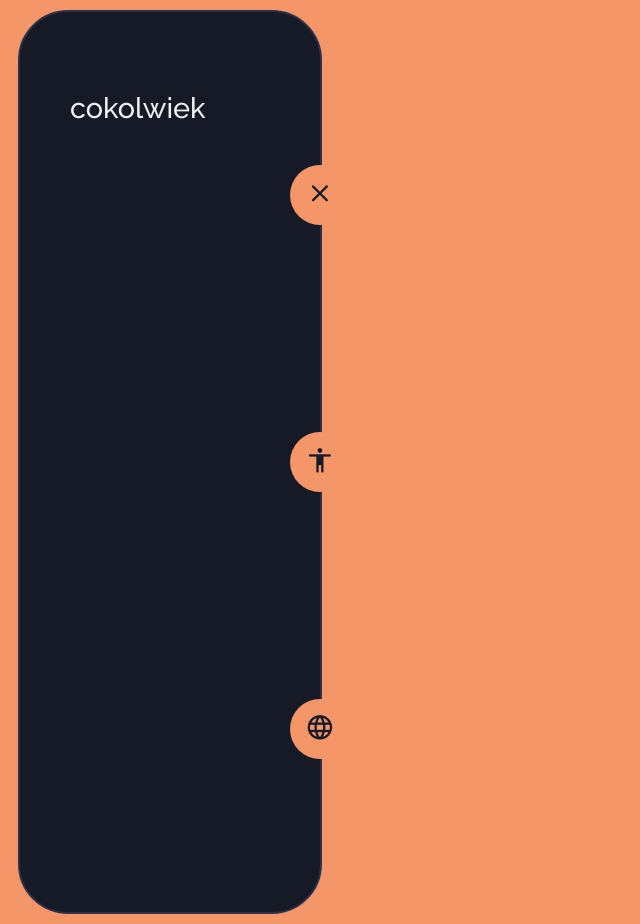
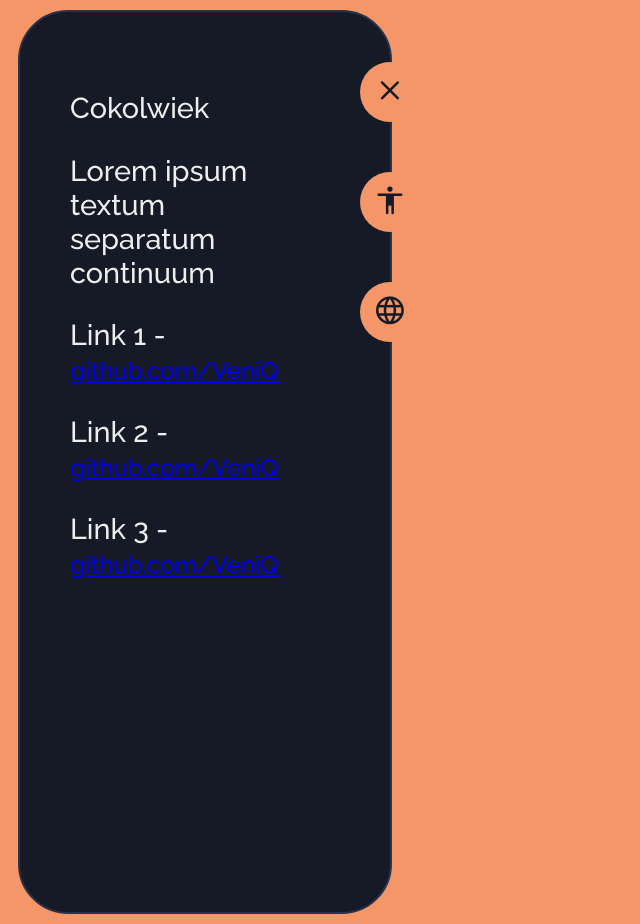
Before and after one commit to VeniQs02/portfolio-web-app, an Angular app: page / in a window 1280 px wide. Shown: the whole page, without its empty margins (0-640 px from the left). Built offline with nearby package versions, Linux system fonts and the light colour scheme.

Commit message:
version 0.02 > sidebar works alright, but needs tweaking

```diff
--- a/angular.json
+++ b/angular.json
@@ -9,6 +9,13 @@
       "root": "",
       "sourceRoot": "src",
       "prefix": "app",
+      "i18n": {
+        "sourceLocale": "en-US",
+        "locales": {
+          "pl": "src/locale/messages.pl.json",
+          "en": "src/locale/messages.en.json"
+        }
+      },
       "architect": {
         "build": {
           "builder": "@angular-devkit/build-angular:application",
@@ -17,7 +24,8 @@
             "index": "src/index.html",
             "browser": "src/main.ts",
             "polyfills": [
-              "zone.js"
+              "zone.js",
+              "@angular/localize/init"
             ],
             "tsConfig": "tsconfig.app.json",
             "assets": [
@@ -75,7 +83,8 @@
           "options": {
             "polyfills": [
               "zone.js",
-              "zone.js/testing"
+              "zone.js/testing",
+              "@angular/localize/init"
             ],
             "tsConfig": "tsconfig.spec.json",
             "assets": [
--- a/package.json
+++ b/package.json
@@ -26,6 +26,7 @@
     "@angular-devkit/build-angular": "^18.1.4",
     "@angular/cli": "^18.1.4",
     "@angular/compiler-cli": "^18.1.0",
+    "@angular/localize": "^18.1.4",
     "@types/jasmine": "~5.1.0",
     "jasmine-core": "~5.1.0",
     "karma": "~6.4.0",
--- a/src/app/components/side-bar/side-bar.component.css
+++ b/src/app/components/side-bar/side-bar.component.css
@@ -1,9 +1,25 @@
+aside{
+  width: 350px;
+}
 
-aside{
+#menuButton{
+  display: block;
+  position: absolute;
+  margin-top: 42px;
+  top: 20px;
+  left: 20px;
+  background-color: #161A27;
+}
+
+#menuButton .material-symbols-rounded {
+  color: #FFFFFF;
+}
+
+#sidePanel{
   margin: 10px;
   padding: 50px;
   background-color: #161A27;
-  width: 200px;
+  width: 270px;
   height: 800px;
   border-radius: 50px;
   border: 2px solid #2A324B;
@@ -11,16 +27,34 @@ aside{
   font-size: larger;
   display: flex;
   justify-content: space-between;
+  transition: transform 0.4s ease-in-out;
+  z-index: 1;
+  /*box-shadow:*/
+  /*  #EEEEEE  1px 1px 2px inset,*/
+  /*  #EEEEEE -1px 1px 2px inset,*/
+  /*  #EEEEEE -1px -1px 2px inset,*/
+  /*  #EEEEEE  1px -1px 2px inset;*/
 }
 
-#sideButtons{
+
+.textContent{
+  overflow: hidden;
+
+}
+
+.textContent a{
+  font-size: smaller;
+}
+
+.sideButtons{
   display: flex;
   flex-direction: column;
-  justify-content: space-around;
-  align-items: center;
-  height: 100%;
-
-
+  /*justify-content: space-around;*/
+  /*height: 100%;*/
+  /*align-items: center;*/
+  gap: 50px;
+  position: relative;
+  right: -80px;
 }
 button{
   background-color: #f49668;
@@ -28,19 +62,21 @@ button{
   width: 60px;
   border: none;
   border-radius: 50%;
-  position: relative;
-
   transition: transform 0.2s ease-in, width 0.2s ease, height 0.2s ease;
 
-  right: -80px;
 }
 button:hover{
   transform: scale(1.2);
-  /*outline: 4px solid #F28954;*/
   cursor: pointer;
 }
 
 .material-symbols-rounded{
-   color: #161A27;
-  font-size: 2.2em;
+  color: #161A27;
+  font-size: 2.5em;
 }
+
+.hidden {
+  display: none;
+  transform: translateX(-120%);
+  pointer-events: none;
+}
--- a/src/app/components/side-bar/side-bar.component.html
+++ b/src/app/components/side-bar/side-bar.component.html
@@ -1,8 +1,19 @@
 <aside>
-  <p>cokolwiek</p>
-  <div id="sideButtons">
-    <button><span class="material-symbols-rounded">close</span></button>
-    <button><span class="material-symbols-rounded">accessibility</span></button>
-    <button><span class="material-symbols-rounded">language</span></button>
+  <button id="menuButton" *ngIf="!isSideBarBeingDisplayed" (click)="toggleSideBar()">
+    <span class="material-symbols-rounded">menu</span>
+  </button>
+  <div id="sidePanel" [ngClass]="{'hidden': !isSideBarBeingDisplayed}">
+    <div class="textContent">
+      <p>Cokolwiek</p>
+      <p>Lorem ipsum textum separatum continuum </p>
+      <p>Link 1 - <a href="#">github.com/VeniQs02</a></p>
+      <p>Link 2 - <a href="#">github.com/VeniQs02</a></p>
+      <p>Link 3 - <a href="#">github.com/VeniQs02</a></p>
+    </div>
+    <div class="sideButtons">
+      <button (click)="toggleSideBar()"><span class="material-symbols-rounded">close</span></button>
+      <button><span class="material-symbols-rounded">accessibility</span></button>
+      <button (click)="toggleLanguageSelection()"><span class="material-symbols-rounded">language</span></button>
+    </div>
   </div>
 </aside>
--- a/src/app/components/side-bar/side-bar.component.ts
+++ b/src/app/components/side-bar/side-bar.component.ts
@@ -1,12 +1,23 @@
 import { Component } from '@angular/core';
+import {NgClass, NgIf} from "@angular/common";
 
 @Component({
   selector: 'side-bar',
   standalone: true,
-  imports: [],
+  imports: [
+    NgClass,
+    NgIf
+  ],
   templateUrl: './side-bar.component.html',
-  styleUrl: './side-bar.component.css'
+  styleUrls: ['./side-bar.component.css']
 })
 export class SideBarComponent {
+  protected isSideBarBeingDisplayed: boolean = true;
+
+  protected toggleSideBar() {
+    this.isSideBarBeingDisplayed = !this.isSideBarBeingDisplayed;
+  }
+
+  protected toggleLanguageSelection(){}
 
 }
--- a/src/main.ts
+++ b/src/main.ts
@@ -1,3 +1,5 @@
+/// <reference types="@angular/localize" />
+
 import { bootstrapApplication } from '@angular/platform-browser';
 import { appConfig } from './app/app.config';
 import { AppComponent } from './app/app.component';
--- a/tsconfig.app.json
+++ b/tsconfig.app.json
@@ -4,7 +4,9 @@
   "extends": "./tsconfig.json",
   "compilerOptions": {
     "outDir": "./out-tsc/app",
-    "types": []
+    "types": [
+      "@angular/localize"
+    ]
   },
   "files": [
     "src/main.ts"
```
Also changed, not shown: 2 other files (tests, documents, lock files or other folders).
